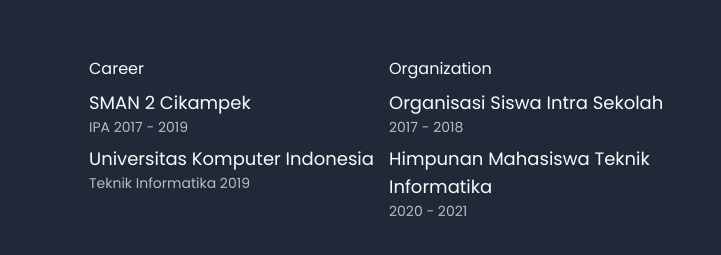
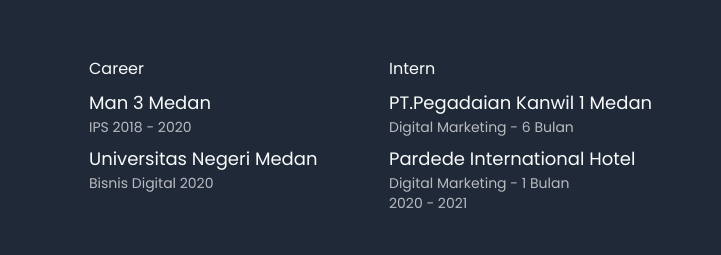
Before and after one commit to p4dley/portofolio-new, a plain HTML site: page index.html in a window 1280 px wide. Shown: the part 83-338 px from the top of the page, 559-1280 px from the left. Drawn offline with nearby package versions, Linux system fonts and the light colour scheme; a script that the page names is missing.

Commit message:
Update index.html

```diff
--- a/index.html
+++ b/index.html
@@ -5,7 +5,7 @@
     <meta charset="UTF-8">
     <meta http-equiv="X-UA-Compatible" content="IE=edge">
     <meta name="viewport" content="width=device-width, initial-scale=1.0">
-    <title>Portfolio - Resa Endrawan</title>
+    <title>Portfolio - Fadly Azhar</title>
 
     <!-- css -->
     <link rel="stylesheet" href="css/style.css">
@@ -137,18 +137,19 @@
                         <div class="lg:block animated wow slideInRight" data-wow-delay="0.5s">
                             <p class="block pt-5 text-center md:text-left">Career</p>
                             <ul class="mt-2">
-                                <li class="text-lg  text-center md:text-left">SMAN 2 Cikampek</li>
-                                <p class="text-sm opacity-70  text-center md:text-left">IPA 2017 - 2019</p>
-                                <li class="text-lg mt-2  text-center md:text-left">Universitas Komputer Indonesia</li>
-                                <p class="text-sm opacity-70  text-center md:text-left">Teknik Informatika 2019</p>
+                                <li class="text-lg  text-center md:text-left">Man 3 Medan</li>
+                                <p class="text-sm opacity-70  text-center md:text-left">IPS 2018 - 2020</p>
+                                <li class="text-lg mt-2  text-center md:text-left">Universitas Negeri Medan</li>
+                                <p class="text-sm opacity-70  text-center md:text-left">Bisnis Digital 2020</p>
                             </ul>
                         </div>
                         <div class="lg:block animated wow slideInRight" data-wow-delay="1s">
-                            <p class="block pt-5 text-center md:text-left mt-5 md:mt-0">Organization</p>
+                            <p class="block pt-5 text-center md:text-left mt-5 md:mt-0">Intern</p>
                             <ul class="mt-2">
-                                <li class="text-lg text-center md:text-left">Organisasi Siswa Intra Sekolah</li>
-                                <p class="text-sm opacity-70 text-center md:text-left">2017 - 2018</p>
-                                <li class="text-lg mt-2 text-center md:text-left">Himpunan Mahasiswa Teknik Informatika
+                                <li class="text-lg text-center md:text-left">PT.Pegadaian Kanwil 1 Medan</li>
+                                <p class="text-sm opacity-70 text-center md:text-left">Digital Marketing - 6 Bulan</p>
+                                <li class="text-lg mt-2 text-center md:text-left">Pardede International Hotel
+                                <p class="text-sm opacity-70 text-center md:text-left">Digital Marketing - 1 Bulan</p>
                                 </li>
                                 <p class="text-sm opacity-70 text-center md:text-left">2020 - 2021</p>
                             </ul>
```
